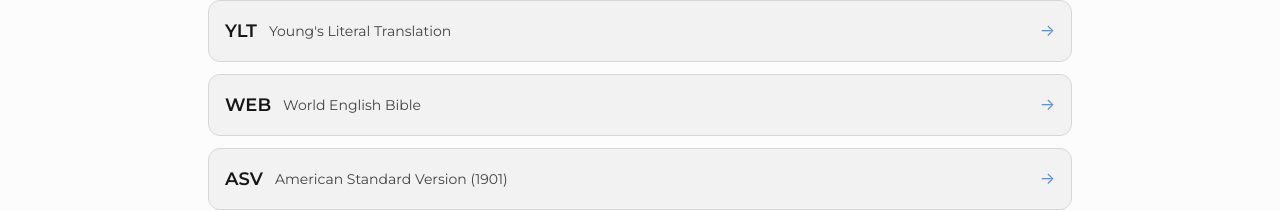
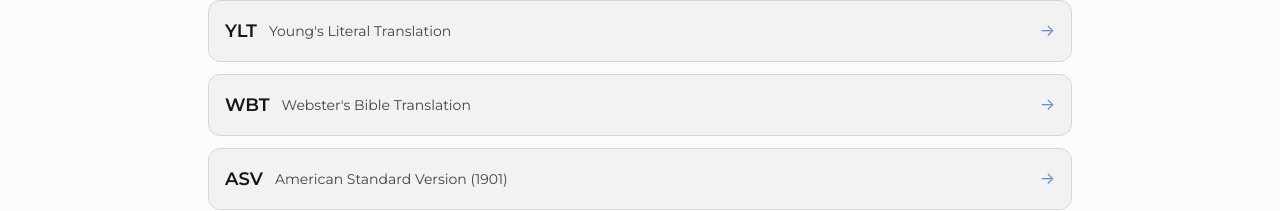
Before and after one commit to davinaleong/proj-davdevs-bible-proverbs, a Next.js app: page /translations in a window 1280 px wide. Shown: the part 233-444 px from the top of the page. Built offline with nearby package versions, Linux system fonts and the light colour scheme.

Commit message:
WIP fixing bugs.

```diff
--- a/app/data/translations.json
+++ b/app/data/translations.json
@@ -10,8 +10,8 @@
       "name": "Young's Literal Translation"
     },
     {
-      "code": "WEB",
-      "name": "World English Bible"
+      "code": "WBT",
+      "name": "Webster's Bible Translation"
     },
     {
       "code": "ASV",
--- a/app/helpers/settings.ts
+++ b/app/helpers/settings.ts
@@ -38,7 +38,7 @@
 export const TRANSLATION_OPTIONS = [
   { value: 'KJV', label: 'KJV (King James Version)' },
   { value: 'YLT', label: 'YLT (Young\'s Literal Translation)' },
-  { value: 'WEB', label: 'WEB (World English Bible)' },
+  { value: 'WBT', label: 'WBT (Webster\'s Bible Translation)' },
   { value: 'ASV', label: 'ASV (American Standard Version)' },
 ] as const;
 
--- a/app/page.tsx
+++ b/app/page.tsx
@@ -111,7 +111,7 @@
     <div>
       <header className="flex items-center justify-between mb-6">
         <div>
-          <h1 className="text-3xl font-semibold">Proverbs {currentChapter}</h1>
+          <h1 className="text-3xl font-semibold">Today's Proverb</h1>
           <p className="text-sm text-fg/70 mt-1">{translationInfo?.name} ({currentTranslation})</p>
         </div>
         <div className="flex items-center gap-4">
```
